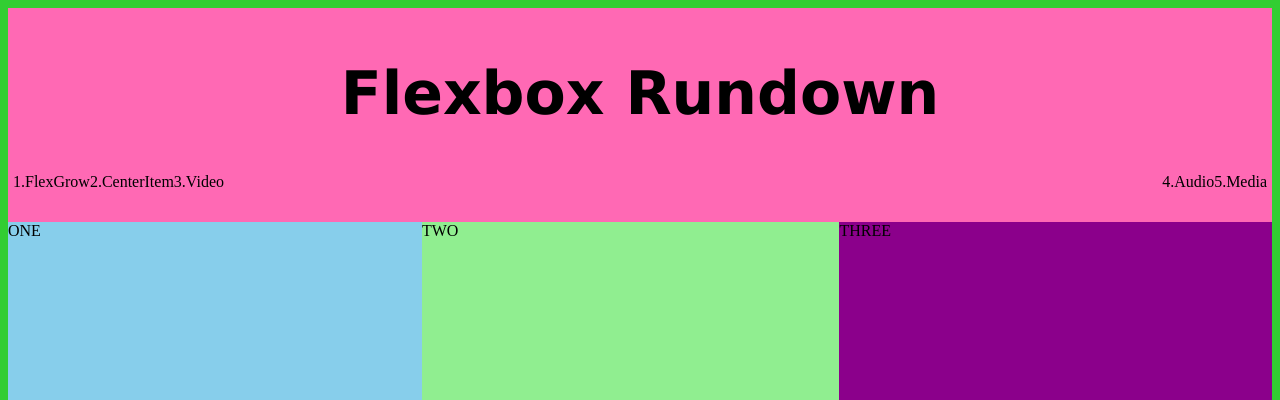
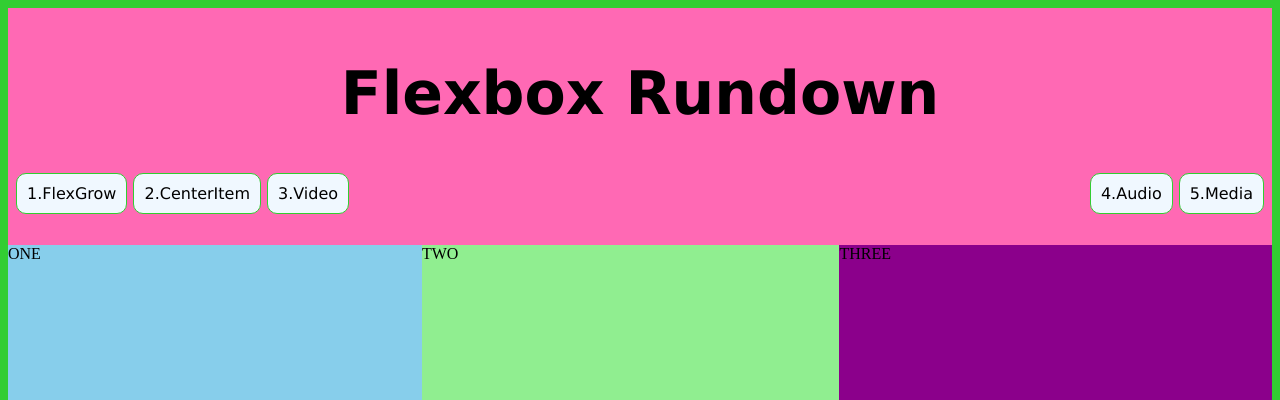
Before and after one commit to LoeWrad/Flexbox-Rundown, a plain HTML site: page index.html in a window 1280 px wide. Shown: the top 400 px of the page. Drawn offline with Linux system fonts and the light colour scheme.

Commit message:
links look like buttons

```diff
--- a/styles.css
+++ b/styles.css
@@ -25,6 +25,15 @@ ul {
 
 .push {
     margin-left: auto;
+}
+
+li {
+    font-family: Verdana, Geneva, Tahoma, sans-serif;
+    padding: 10px;
+    margin: 0px 3px;
+    border: 1px solid limegreen;
+    border-radius: 10px;
+    background-color: aliceblue;
 }
 
 /* header sytles */
```
